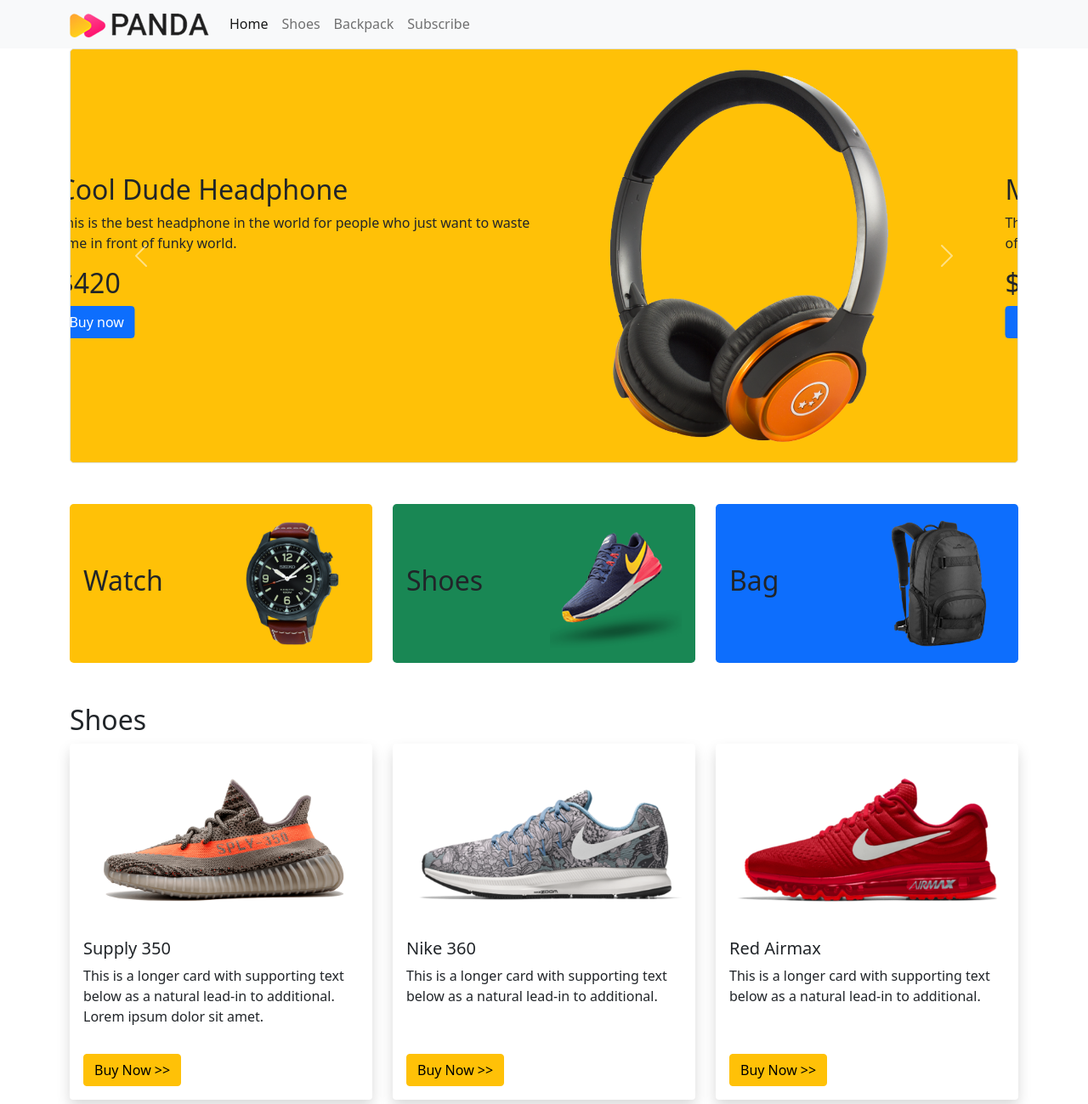
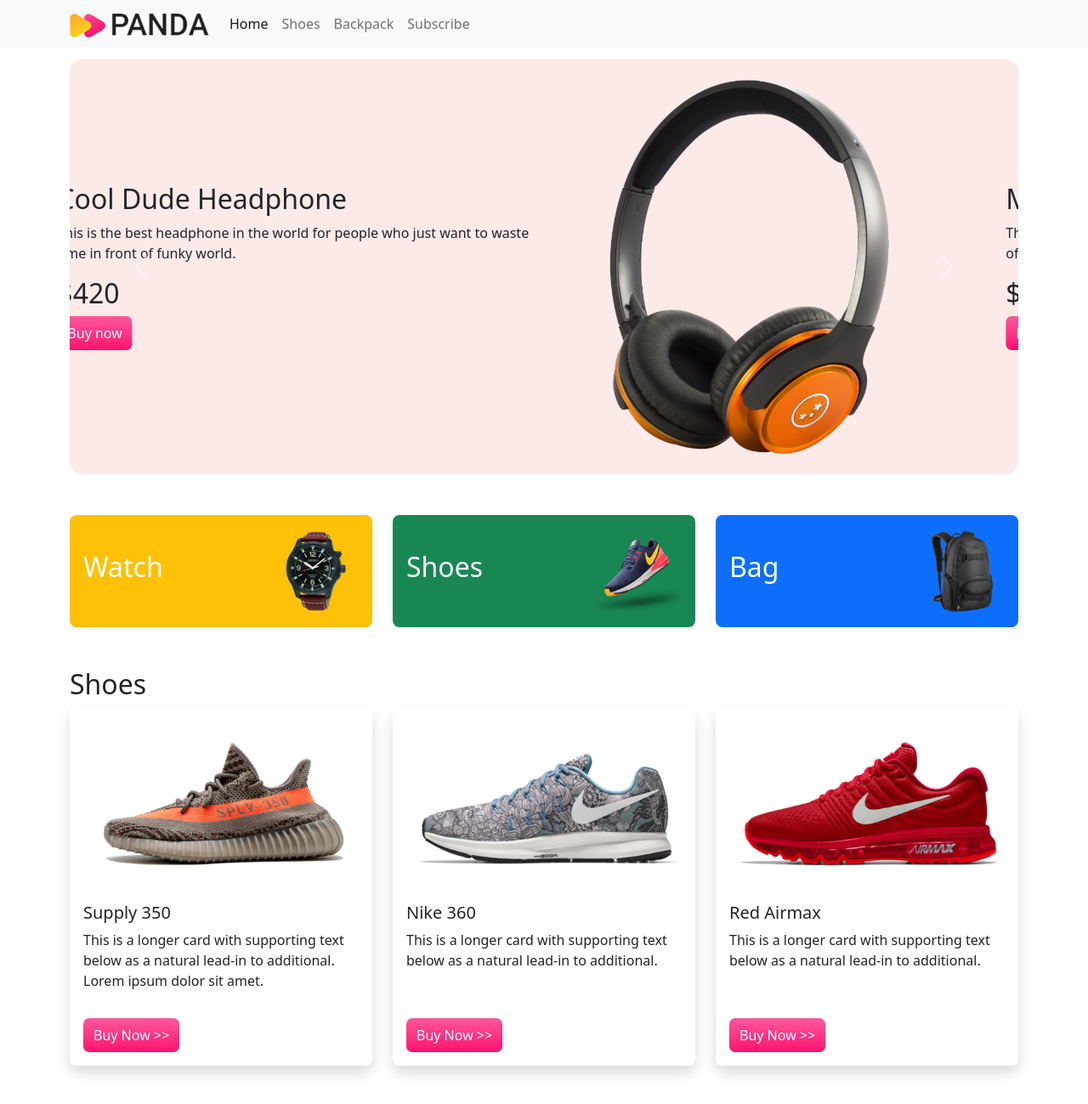
Before and after one commit to Shahrear-ahamed/panda-ecommerce-bootstrap, a plain HTML site: page index.html in a window 1280 px wide. Shown: the top 1299 px of the page at 85% size. Drawn offline with Linux system fonts and the light colour scheme; files whose address does not match are found by name.

Commit message:
all costume class are add

```diff
--- a/css/style.css
+++ b/css/style.css
@@ -0,0 +1,32 @@
+
+.br-6{
+    border: none;
+    border-radius: 15px;
+}
+.br-5{
+    border: none;
+    border-radius: 8px;
+}
+.m-top{
+    margin-top: 70px;
+}
+
+.panda-bg-info{
+    background-color: #fceae8;
+}
+
+.catagories h2{
+    color:white
+}
+
+.catagories img{
+    width: 100px;
+}
+
+.panda-btn-buy{
+    color: white;
+    padding: 8px 12px;
+    border: none;
+    border-radius: 7px;
+    background-image:linear-gradient(to bottom, #FF589B 0%, #FF136F 100%);
+}
--- a/index.html
+++ b/index.html
@@ -16,7 +16,7 @@
 
     <!-- header are start here -->
     <header>
-        <nav class="navbar navbar-expand-lg navbar-light bg-light">
+        <nav class="navbar navbar-expand-lg navbar-light bg-light fixed-top">
             <div class="container">
               <a class="navbar-brand" href="#">
                   <img src="./images/logo.png" alt="panda site logo">
@@ -30,30 +30,30 @@
                     <a class="nav-link active" aria-current="page" href="#">Home</a>
                   </li>
                   <li class="nav-item">
-                    <a class="nav-link" href="#">Shoes</a>
+                    <a class="nav-link" href="#shoes">Shoes</a>
                   </li>
                   </li>
                   <li class="nav-item">
-                    <a class="nav-link" href="#">Backpack</a>
+                    <a class="nav-link" href="#backpack">Backpack</a>
                   </li>
                   </li>
                   <li? class="nav-item">
-                    <a class="nav-link" href="#">Subscribe</a>
+                    <a class="nav-link" href="#subscribe">Subscribe</a>
                 </li>
               </div>
             </div>
           </nav>
 
-          <section class="container">
+          <section class="container m-top">
             <div id="carouselExampleControls" class="carousel slide" data-bs-ride="carousel">
-                <div class="carousel-inner border rounded-3 bg-warning">
+                <div class="carousel-inner border-0 br-6 panda-bg-info">
                   <div class="carousel-item active">
                     <div class="row d-flex align-items-center py-4 px-5">
                         <div class="col-lg-7">
                             <h2>Cool Dude Headphone</h2>
                             <p>This is the best headphone in the world for people who just want to waste time in front of funky world.</p>
                             <h2>$420</h2>
-                            <button class="btn btn-primary">Buy now</button>
+                            <button class="btn panda-btn-buy">Buy now</button>
                         </div>
                         <div class="col-lg-5">
                             <img src="./images/banner-images/headphone.png" class="d-block w-100" alt="...">
@@ -66,7 +66,7 @@
                             <h2>Mega LCD TV For Sports</h2>
                             <p>This is the best tv in the world for people who just want to waste time in front of tv.</p>
                             <h2>$1200</h2>
-                            <button class="btn btn-primary">Buy now</button>
+                            <button class="btn panda-btn-buy">Buy now</button>
                         </div>
                         <div class="col-lg-5">
                             <img src="./images/banner-images/tv.png" class="d-block w-100" alt="...">
@@ -79,7 +79,7 @@
                             <h2>X-Box for your living room</h2>
                             <p>This is the best x-box in the world for people who just want to waste time in front of fake sports.</p>
                             <h2>$600</h2>
-                            <button class="btn btn-primary">Buy now</button>
+                            <button class="btn panda-btn-buy">Buy now</button>
                         </div>
                         <div class="col-lg-5">
                             <img src="./images/banner-images/xbox.png" class="d-block w-100" alt="...">
@@ -104,22 +104,22 @@
     <!-- main section are start here -->
     <main>
 
-        <section class="container my-5">
+        <section class="container my-5 catagories">
                 <div class="row g-4">
                   <div class="col-lg-4 col-md-6 col-12">
-                      <div class="p-3 d-flex justify-content-between align-items-center bg-warning rounded-3">
+                      <div class="p-3 d-flex justify-content-between align-items-center bg-warning br-5">
                         <h2>Watch</h2>
                         <img src="./images/categories/watch.png" alt="">
                       </div>
                  </div>
                     <div class="col-lg-4 col-md-6 col-12">
-                      <div class="p-3 d-flex justify-content-between align-items-center bg-success rounded-3">
+                      <div class="p-3 d-flex justify-content-between align-items-center bg-success br-5">
                           <h2>Shoes</h2>
                           <img src="./images/categories/shoes.png" alt="">
                         </div>
                     </div>
                     <div class="col-lg-4 col-md-6 col-12">
-                        <div class="p-3 d-flex justify-content-between align-items-center bg-primary rounded-3">
+                        <div class="p-3 d-flex justify-content-between align-items-center bg-primary br-5">
                           <h2>Bag</h2>
                           <img src="./images/categories//bag.png" alt="">
                         </div>
@@ -128,91 +128,109 @@
         </section>
 
         <!-- shoes card section -->
-        <section class="container my-5">
+        <section class="container my-5" id="shoes">
             <h2>Shoes</h2>
             <div class="row row-cols-1 row-cols-md-2 row-cols-lg-3 g-4">
                 <div class="col">
-                  <div class="card border-0 shadow h-100">
+                  <div class="card border-0 br-5 shadow h-100">
                     <img src="./images/shoes/shoe-1.png" class="card-img-top" alt="...">
                     <div class="card-body">
                       <h5 class="card-title">Supply 350</h5>
                       <p class="card-text">This is a longer card with supporting text below as a natural lead-in to additional. Lorem ipsum dolor sit amet.</p>
                     </div>
                     <div class="m-3">
-                      <button class="btn btn-warning">Buy Now >></button>
+                      <button class="btn panda-btn-buy">Buy Now >></button>
                     </div>
                   </div>
                 </div>
                 <div class="col">
-                  <div class="card border-0 shadow h-100">
+                  <div class="card border-0 br-5 shadow h-100">
                     <img src="./images/shoes/shoe-2.png" class="card-img-top" alt="...">
                     <div class="card-body">
                       <h5 class="card-title">Nike 360</h5>
                       <p class="card-text">This is a longer card with supporting text below as a natural lead-in to additional.</p>
                     </div>
                     <div class="m-3">
-                      <button class="btn btn-warning">Buy Now >></button>
+                      <button class="btn panda-btn-buy">Buy Now >></button>
                     </div>
                   </div>
                 </div>
                 <div class="col">
-                  <div class="card border-0 shadow h-100">
+                  <div class="card border-0 br-5 shadow h-100">
                     <img src="./images/shoes/shoe-3.png" class="card-img-top" alt="...">
                     <div class="card-body">
                       <h5 class="card-title">Red Airmax</h5>
                       <p class="card-text">This is a longer card with supporting text below as a natural lead-in to additional.</p>
                     </div>
                     <div class="m-3">
-                      <button class="btn btn-warning">Buy Now >></button>
+                      <button class="btn panda-btn-buy">Buy Now >></button>
                     </div>
                   </div>
                 </div>
               </div>
         </section>
 
-        <!-- bagpac card section  -->
-        <section class="container my-5">
+        <!-- bagpack card section  -->
+        <section class="container my-5" id="backpack">
             <h2>Backpack</h2>
             <div class="row row-cols-1 row-cols-md-2 row-cols-lg-3 g-4">
                 <div class="col">
-                  <div class="card border-0 shadow h-100">
+                  <div class="card border-0 br-5 shadow h-100">
                     <img src="./images/bags/bag-1.png" class="card-img-top" alt="...">
                     <div class="card-body">
                       <h5 class="card-title">Red Laltu Bag</h5>
                       <p class="card-text">This is a longer card with supporting text below as a natural lead-in to additional. Lorem ipsum dolor sit amet.</p>
                     </div>
                     <div class="m-3">
-                      <button class="btn btn-warning">Buy Now >></button>
+                      <button class="btn panda-btn-buy">Buy Now >></button>
                     </div>
                   </div>
                 </div>
                 <div class="col">
-                  <div class="card border-0 shadow h-100">
+                  <div class="card border-0 br-5 shadow h-100">
                     <img src="./images/bags/bag-2.png" class="card-img-top" alt="...">
                     <div class="card-body">
                       <h5 class="card-title">Blu Niltu Bag</h5>
                       <p class="card-text">This is a longer card with supporting text below as a natural lead-in to additional.</p>
                     </div>
                     <div class="m-3">
-                      <button class="btn btn-warning">Buy Now >></button>
+                      <button class="btn panda-btn-buy">Buy Now >></button>
                     </div>
                   </div>
                 </div>
                 <div class="col">
-                  <div class="card border-0 shadow h-100">
+                  <div class="card border-0 br-5 shadow h-100">
                     <img src="./images/bags/bag-3.png" class="card-img-top" alt="...">
                     <div class="card-body">
                       <h5 class="card-title">Black Kaltu Bag</h5>
                       <p class="card-text">This is a longer card with supporting text below as a natural lead-in to additional.</p>
                     </div>
                     <div class="m-3">
-                      <button class="btn btn-warning">Buy Now >></button>
+                      <button class="btn panda-btn-buy">Buy Now >></button>
                     </div>
                   </div>
                 </div>
               </div>
         </section>
+
+        <!-- subscriber section are here -->
+        <section class="container my-3" id="subscribe">
+            <div class="py-5 d-flex justify-content-center align-items-center panda-bg-info br-6">
+                <div>
+                    <h3>LET'S STAY IN TOUCH</h3>
+                    <p>Get updates on sales, specials and more</p>
+                    <input class="form-control" type="email" name="" id="" placeholder="Enter Your Email">
+                    <br>
+                    <button class="btn panda-btn-buy">SUBMIT</button>
+                </div>
+            </div>
+        </section>
     </main>
+
+    <!-- footer section are here -->
+    <footer>
+        <p class="text-center m-0 p-0"><small>©2020. Panda Commerce. All rights reserved. Sofia, Bulgaria.</small></p>
+    </footer>
 
 
     <!-- Bootstrap js are here -->
```
